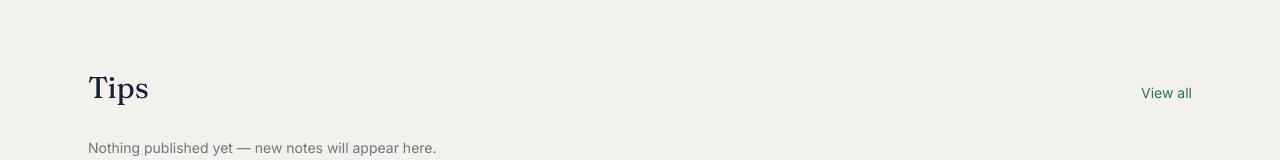
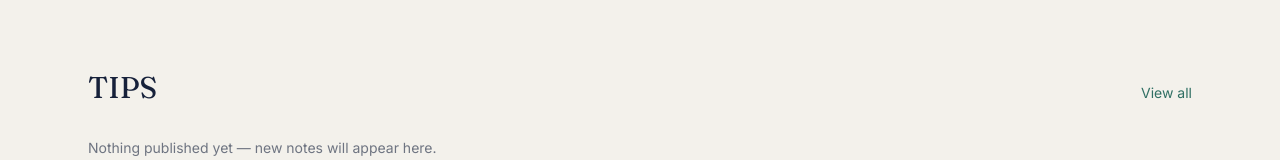
Before and after one commit to BeDevine/ielts-website, a Next.js app: page / in a window 1280 px wide. Shown: the part 2329-2489 px from the top of the page. Built offline with nearby package versions, Linux system fonts and the light colour scheme.

Commit message:
Show single latest tip on homepage

```diff
--- a/src/app/page.tsx
+++ b/src/app/page.tsx
@@ -6,7 +6,7 @@ export default async function HomePage() {
     .findMany({
       where: { published: true },
       orderBy: { createdAt: "desc" },
-      take: 3,
+      take: 1,
     })
     .catch(() => []);
 
@@ -242,7 +242,7 @@ export default async function HomePage() {
       <section className="border-t border-line">
         <div className="mx-auto max-w-6xl px-6 py-20">
           <div className="flex items-baseline justify-between">
-            <h2 className="font-display text-2xl text-ink md:text-3xl">Tips</h2>
+            <h2 className="font-display text-2xl text-ink md:text-3xl">TIPS</h2>
             <Link href="/blog" className="text-sm text-teal hover:underline">
               View all
             </Link>
@@ -253,7 +253,7 @@ export default async function HomePage() {
               Nothing published yet — new notes will appear here.
             </p>
           ) : (
-            <div className="mt-10 grid gap-8 md:grid-cols-3">
+            <div className="mt-10 max-w-xl">
               {recentPosts.map((post) => (
                 <Link
                   key={post.id}
```
